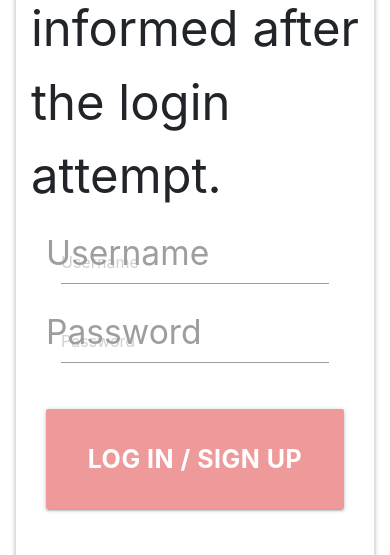
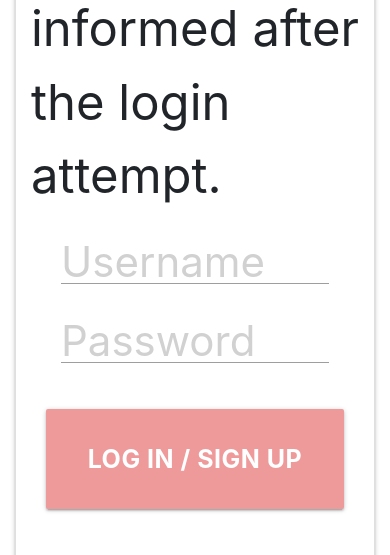
Before and after one commit to Pattern-Projects/suggestive-dcd-project, a Flask app: page /login in a window 390 px wide. Shown: the part 1573-2128 px from the top of the page. Run offline with Flask 2, Linux system fonts and the light colour scheme; some libraries are stand-ins or nearby versions.

Commit message:
Remove form labels on small screens and increase font size

```diff
--- a/static/css/style.css
+++ b/static/css/style.css
@@ -179,9 +179,9 @@ footer{
     font-weight: bold;
 }
 
-.form-element.active{
+input.form-element{
     height: 8rem;
-    font-size:3rem;
+    font-size:3rem!important;
 }
 
 .quote{
--- a/templates/login.html
+++ b/templates/login.html
@@ -10,11 +10,11 @@
       <div class="row">
         <div class="input-field col-sm-12 col-lg-6">
           <input placeholder="Username" name="username" type="text" class="validate form-element">
-          <label class=" form-element" for="username">Username</label>
+          <label class="hide show-on-large form-element" for="username">Username</label>
         </div>
         <div class="input-field col-sm-12 col-lg-6">
             <input placeholder="Password" name="password" type="password" class="validate form-element">
-            <label class=" form-element" for="password">Password</label>
+            <label class="hide show-on-large form-element" for="password">Password</label>
         </div>
 
     </div>
```
